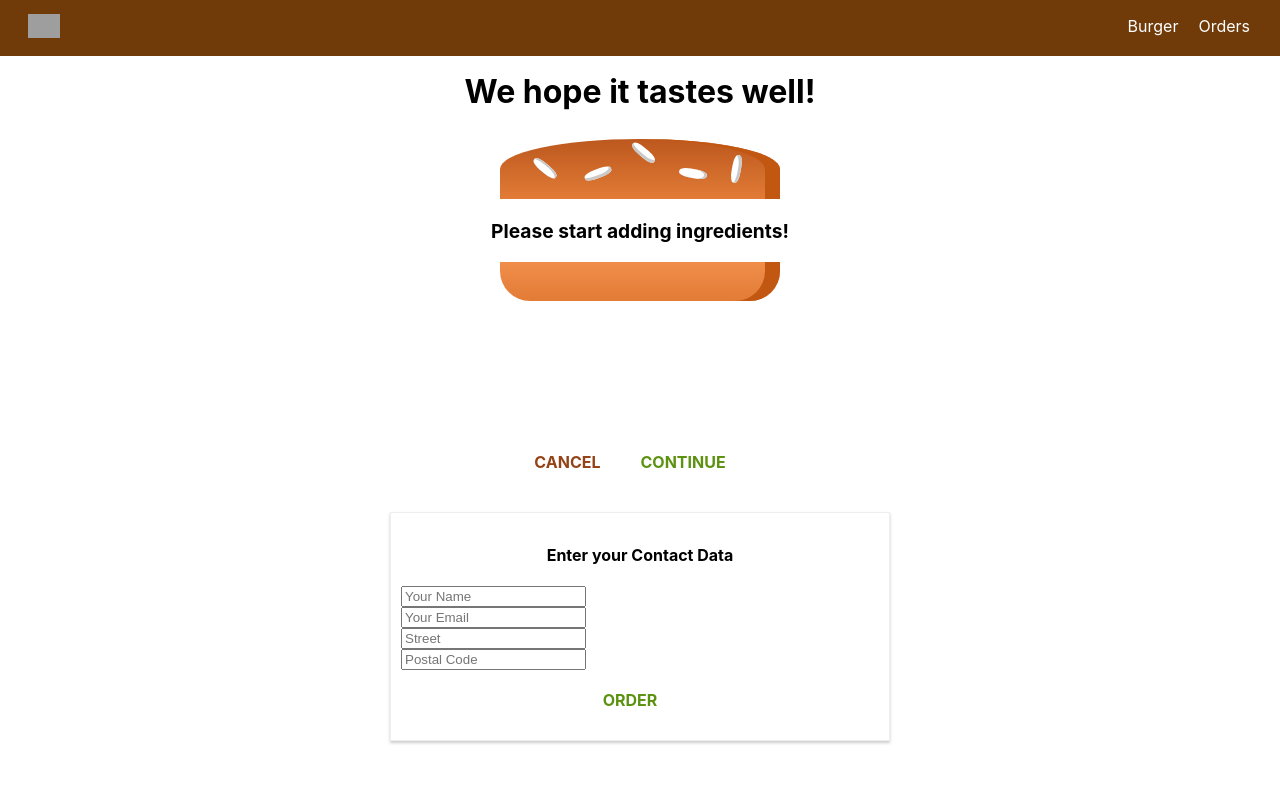
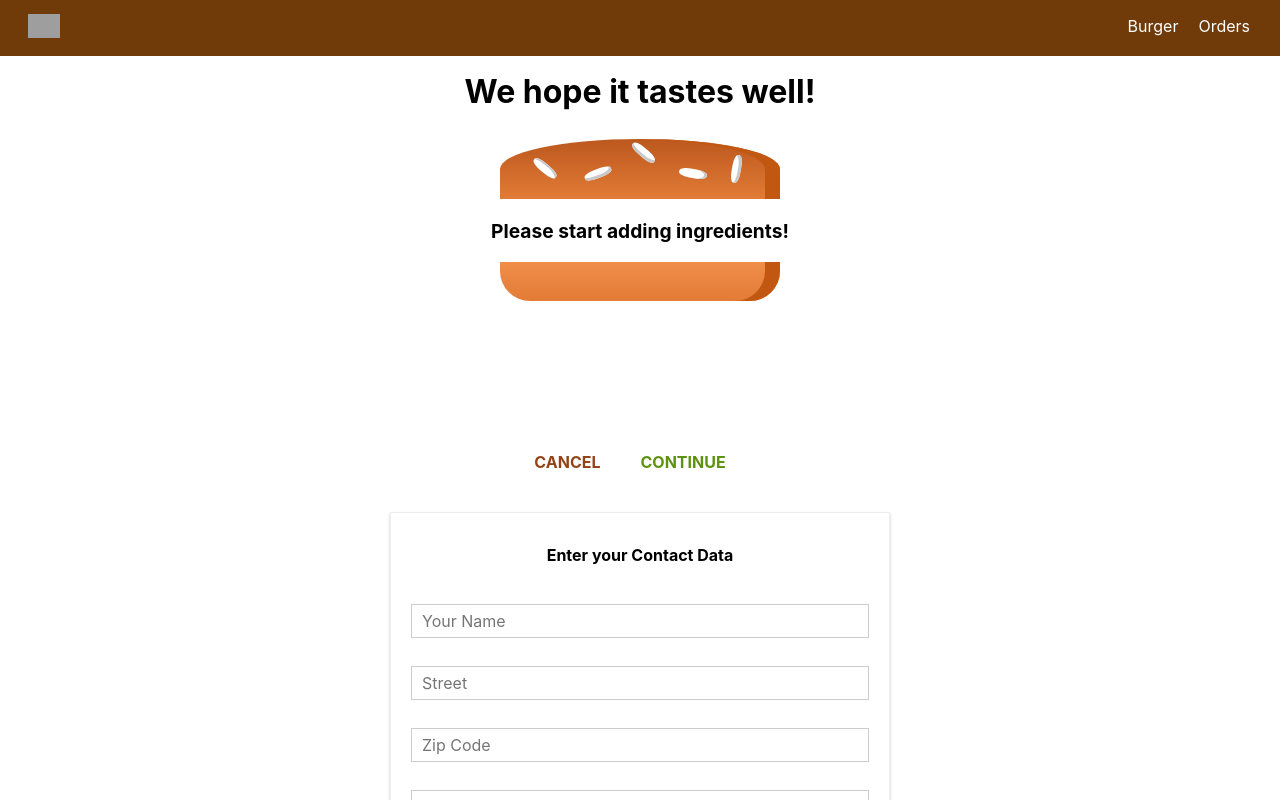
Before and after one commit to nemanjarogic/burger-builder, a React (Create React App) app: page /checkout in a window 1280 px wide. Both pictures are taken after a click on the button "CONTINUE". Shown: the top 800 px of the page. Built offline with nearby package versions, Linux system fonts and the light colour scheme; grey boxes are pictures that could not be loaded.

Commit message:
Customer data form order submit

```diff
--- a/src/components/Order/Order.js
+++ b/src/components/Order/Order.js
@@ -1,6 +1,5 @@
 import React from "react";
 import styles from "./Order.module.css";
-import { checkPropTypes } from "prop-types";
 
 const Order = props => {
   const ingredients = [];
--- /dev/null
+++ b/src/components/UI/Input/Input.js
@@ -0,0 +1,53 @@
+import React from "react";
+import styles from "./Input.module.css";
+
+const Input = props => {
+  let inputElement = null;
+
+  switch (props.elementType) {
+    case "textarea":
+      inputElement = (
+        <textarea
+          {...props.elementConfig}
+          className={styles.InputElement}
+          value={props.value}
+          onChange={props.inputChangedHandler}
+        />
+      );
+      break;
+    case "select":
+      inputElement = (
+        <select
+          className={styles.InputElement}
+          value={props.value}
+          onChange={props.inputChangedHandler}
+        >
+          {props.elementConfig.options.map(option => (
+            <option key={option.value} value={option.value}>
+              {option.displayValue}
+            </option>
+          ))}
+        </select>
+      );
+      break;
+    case "input":
+    default:
+      inputElement = (
+        <input
+          {...props.elementConfig}
+          className={styles.InputElement}
+          value={props.value}
+          onChange={props.inputChangedHandler}
+        />
+      );
+  }
+
+  return (
+    <div className={styles.Input}>
+      <label className={styles.Label}>{props.label}</label>
+      {inputElement}
+    </div>
+  );
+};
+
+export default Input;
--- /dev/null
+++ b/src/components/UI/Input/Input.module.css
@@ -0,0 +1,32 @@
+.Input {
+  width: 100%;
+  padding: 10px;
+  box-sizing: border-box;
+}
+
+.Label {
+  font-weight: bold;
+  display: block;
+  margin-bottom: 8px;
+}
+
+.InputElement {
+  outline: none;
+  border: 1px solid #ccc;
+  background-color: white;
+  font: inherit;
+  padding: 6px 10px;
+  display: block;
+  width: 100%;
+  box-sizing: border-box;
+}
+
+.InputElement:focus {
+  outline: none;
+  background-color: #ccc;
+}
+
+.Invalid {
+  border: 1px solid red;
+  background-color: #fda49a;
+}
--- a/src/containers/Checkout/ContactData/ContactData.js
+++ b/src/containers/Checkout/ContactData/ContactData.js
@@ -2,10 +2,13 @@ import React, { Component } from "react";
 import axios from "../../../axios-orders";
 import Button from "../../../components/UI/Button/Button";
 import Spinner from "../../../components/UI/Spinner/Spinner";
+import Input from "../../../components/UI/Input/Input";
 import styles from "./ContactData.module.css";
 
 class ContactData extends Component {
-  state = {
+  constructor(props) {
+    super(props);
+    this.state = {
       name: "",
       email: "",
       address: {
@@ -13,7 +16,62 @@ class ContactData extends Component {
         postalCode: ""
       },
       isOrderConfirmationProcessing: false,
-    totalPrice: 0
+      totalPrice: 0,
+      orderForm: {
+        name: this.initInputProperty("text", "Your Name"),
+        street: this.initInputProperty("text", "Street"),
+        zipCode: this.initInputProperty("text", "Zip Code"),
+        country: this.initInputProperty("text", "Country"),
+        email: this.initInputProperty("text", "Your E-mail"),
+        deliveryMethod: this.initSelectProperty(["fastest", "cheapest"])
+      }
+    };
+  }
+
+  initInputProperty = (elementType, placeholder, initialValue = "") => {
+    return {
+      elementType: "input",
+      elementConfig: {
+        type: elementType,
+        placeholder: placeholder
+      },
+      value: initialValue
+    };
+  };
+
+  initSelectProperty = selectOptions => {
+    const options = selectOptions.map(item => {
+      return {
+        value: item,
+        displayValue: item.charAt(0).toUpperCase() + item.slice(1)
+      };
+    });
+
+    return {
+      elementType: "select",
+      elementConfig: {
+        options
+      },
+      value: ""
+    };
+  };
+
+  inputChangedHandler = (event, inputId) => {
+    //Spread operator doesn't clone object deeply (on every level)
+    const updatedOrderForm = {
+      ...this.state.orderForm
+    };
+
+    //We want to change just value property, so this is enough
+    //If there is need to update elementConfig property for example we must clone that object again
+    const updatedFormElement = {
+      ...updatedOrderForm[inputId]
+    };
+
+    updatedFormElement.value = event.target.value;
+    updatedOrderForm[inputId] = updatedFormElement;
+
+    this.setState({ orderForm: updatedOrderForm });
   };
 
   submitOrderHandler = event => {
@@ -21,19 +79,15 @@ class ContactData extends Component {
 
     this.setState({ isOrderConfirmationProcessing: true });
 
+    const userFormData = {};
+    for (let formElementId in this.state.orderForm) {
+      userFormData[formElementId] = this.state.orderForm[formElementId].value;
+    }
+
     const order = {
       ingredients: this.props.ingredients,
       price: this.props.totalPrice,
-      customer: {
-        name: "Nemanja Rogic",
-        address: {
-          street: "Test",
-          zipCode: "21000",
-          coutnry: "Serbia"
-        },
-        email: "test@test.com"
-      },
-      deliveryMethod: "fastest"
+      orderData: userFormData
     };
 
     axios
@@ -52,32 +106,28 @@ class ContactData extends Component {
   };
 
   render() {
+    const formElements = [];
+    for (let key in this.state.orderForm) {
+      formElements.push({
+        id: key,
+        config: this.state.orderForm[key]
+      });
+    }
+
     let form = (
-      <form>
-        <input
-          type="text"
-          name="name"
-          placeholder="Your Name"
-          className={styles.Input}
+      <form onSubmit={this.submitOrderHandler}>
+        {formElements.map(formElement => (
+          <Input
+            key={formElement.id}
+            elementType={formElement.config.elementType}
+            elementConfig={formElement.config.elementConfig}
+            value={formElement.config.value}
+            inputChangedHandler={event =>
+              this.inputChangedHandler(event, formElement.id)
+            }
           />
-        <input
-          type="email"
-          name="email"
-          placeholder="Your Email"
-          className={styles.Input}
-        />
-        <input
-          type="text"
-          name="street"
-          placeholder="Street"
-          className={styles.Input}
-        />
-        <input
-          type="text"
-          name="postalCode"
-          placeholder="Postal Code"
-          className={styles.Input}
-        />
+        ))}
+
         <Button btnType="Success" clicked={this.submitOrderHandler}>
           ORDER
         </Button>
--- a/src/containers/Checkout/ContactData/ContactData.module.css
+++ b/src/containers/Checkout/ContactData/ContactData.module.css
@@ -8,10 +8,6 @@
   box-sizing: border-box;
 }
 
-.Input {
-  display: block;
-}
-
 @media (min-width: 600px) {
   .ContactData {
     width: 500px;
```
Lines whose indentation alone changed are shown as unchanged.
